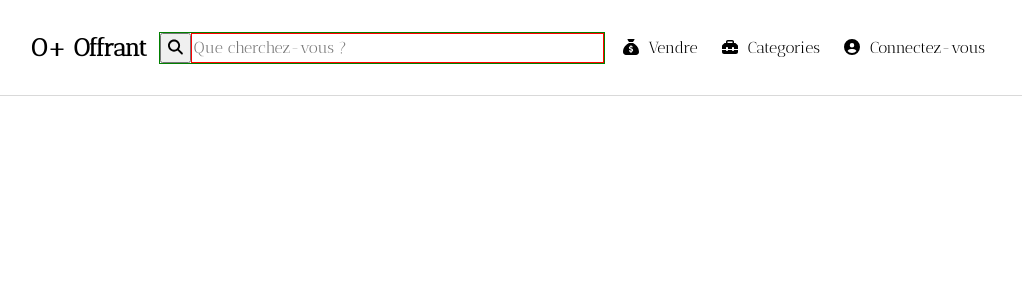
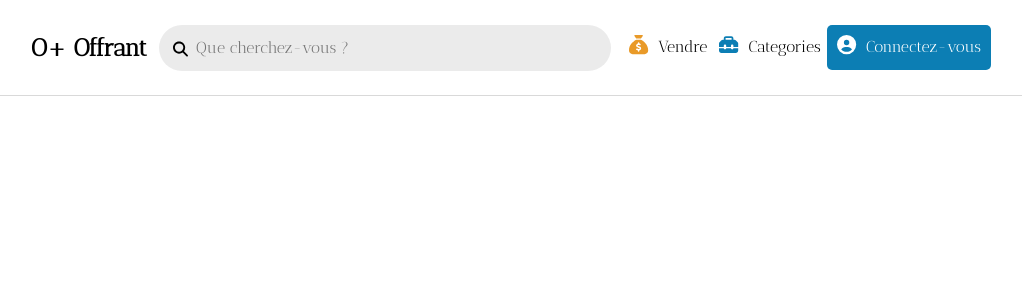
Before and after one commit to Ld-monkey/o-plus-offrant-front-end, a React (Vite) app: page / in a window 1280 px wide. Shown: the top 300 px of the page, without its empty margins (129-1151 px from the left). Built offline with nearby package versions, Linux system fonts and the light colour scheme.

Commit message:
responsive inside searchbar

```diff
--- a/src/components/AppHeader/AppHeader.scss
+++ b/src/components/AppHeader/AppHeader.scss
@@ -164,14 +164,10 @@
     width: 100%;
   }
 
-  @media (min-width: 920px) {
+  @media (min-width: 900px) {
     input {
-      display: inline;
+      display: none;
     }
-  }
-
-  @media (max-width: 600px) {
-    display: none;
   }
 }
 
--- a/src/components/AppHeader/AppHeaderBis.scss
+++ b/src/components/AppHeader/AppHeaderBis.scss
@@ -22,6 +22,9 @@
     //   align-items: center;
     //   gap: 0.75rem;
     // }
+    @media (max-width: 830px) {
+      justify-content: space-between;
+    }
   }
 
   &-btn-sell,
@@ -47,16 +50,68 @@
     }
   }
 
+  .icon-dollar,
+  .icon-category,
+  .icon-user {
+    height: 1.2rem;
+  }
+
+  .icon-dollar {
+    color: v.$color-secondary;
+  }
+
+  .icon-category {
+    color: v.$color-primary;
+  }
+
+  &-btn-login {
+    display: none;
+
+    @media (min-width: v.$layout-breakpoint-tablet) {
+      display: inline;
+      padding: 10px;
+      background-color: v.$color-primary;
+      color: v.$color-text;
+      border-radius: 5px;
+    }
+  }
+
   .searchbar {
-    border: 1px solid green;
+    // border: 1px solid green;
     flex: 2;
 
     display: flex;
     justify-content: center;
 
+    padding: 8px;
+    background-color: v.$color-searchbar;
+    border-radius: 30px;
+
+    button {
+      outline: none;
+      border: none;
+      background: none;
+      padding-top: 5px;
+    }
+
     input {
+      outline: none;
+      border: none;
+      background-color: inherit;
       width: 100%;
-      border: 1px solid red;
+      // border: 1px solid red;
+    }
+
+    @media (max-width: 900px) {
+      background-color: white;
+      justify-content: start;
+      input {
+        display: none;
+      }
+    }
+
+    @media (max-width: 610px) {
+      display: none;
     }
   }
 }
--- a/src/components/AppHeader/AppHeaderBis.tsx
+++ b/src/components/AppHeader/AppHeaderBis.tsx
@@ -36,6 +36,7 @@ function AppHeaderBis() {
                 aria-label="Search article through site content"
               />
             </form>
+            <div>
               <button type="button" className="header-btn-sell">
                 <FontAwesomeIcon icon={faSackDollar} className="icon-dollar" />
                 <span>Vendre</span>
@@ -48,6 +49,7 @@ function AppHeaderBis() {
                 <FontAwesomeIcon icon={faCircleUser} className="icon-user" />
                 <span>Connectez-vous</span>
               </button>
+            </div>
           </nav>
         </div>
       </header>
```
Lines whose indentation alone changed are shown as unchanged.
